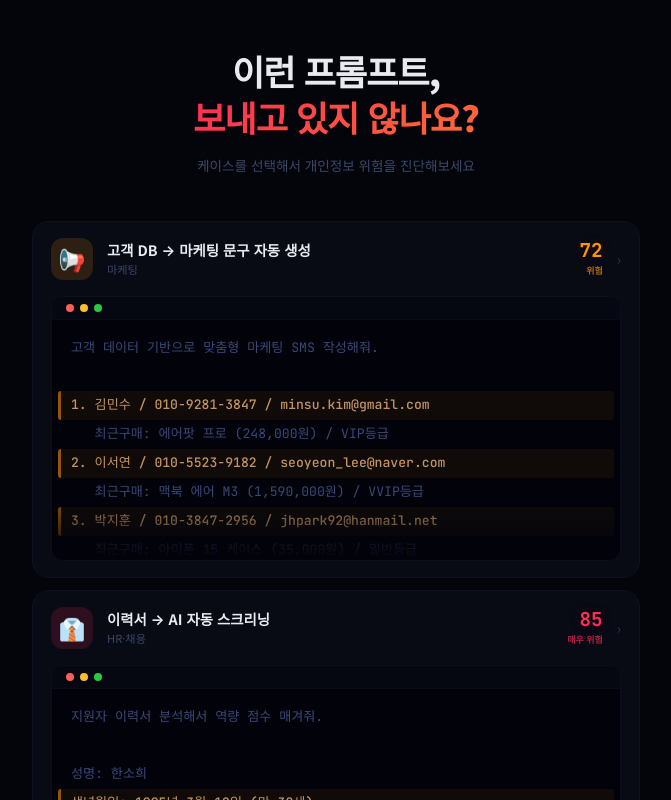
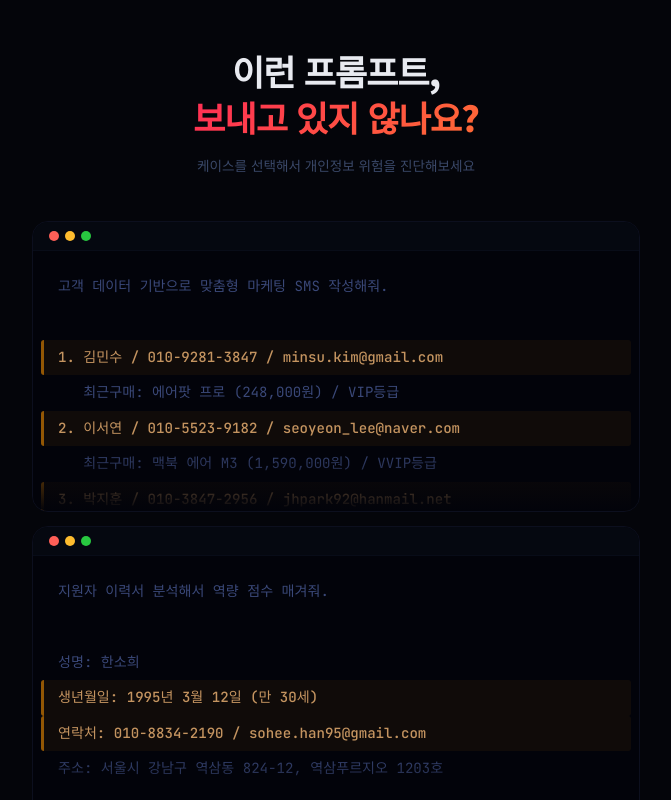
Before and after one commit to M1zz/ai-privacy-risk-scanner, a React (Vite) app: page / in a window 1280 px wide. Shown: the top 800 px of the page, without its empty margins (304-975 px from the left). Built offline with nearby package versions, Linux system fonts and the light colour scheme.

Commit message:
feat: 메인 페이지를 프롬프트 카드 목록으로 단순화

```diff
--- a/src/App.jsx
+++ b/src/App.jsx
@@ -37,84 +37,18 @@ function ListPage({ onPick }) {
           </p>
         </div>
 
-        <div style={{ display: "flex", flexDirection: "column", gap: 12 }}>
-          {CASES.map((c, i) => {
-            const riskLevel = getRiskLevel(c.result.overall_score);
-            const colors = RISK_COLORS[riskLevel];
-            return (
-              <div
-                key={i}
-                onClick={() => onPick(i)}
-                style={{
-                  cursor: "pointer",
-                  background: "#080a14",
-                  border: "1px solid #0c1020",
-                  borderRadius: 16,
-                  overflow: "hidden",
-                  transition: "all .2s",
-                }}
-                onMouseEnter={(e) => {
-                  e.currentTarget.style.background = "#0a0d1c";
-                  e.currentTarget.style.borderColor = colors.border + "44";
-                  e.currentTarget.style.transform = "translateY(-2px)";
-                }}
-                onMouseLeave={(e) => {
-                  e.currentTarget.style.background = "#080a14";
-                  e.currentTarget.style.borderColor = "#0c1020";
-                  e.currentTarget.style.transform = "none";
-                }}
-              >
-                {/* Card Header */}
-                <div style={{
-                  display: "flex", alignItems: "center", gap: 14,
-                  padding: "16px 18px",
-                }}>
-                  <div style={{
-                    width: 42, height: 42, borderRadius: 12, flexShrink: 0,
-                    background: colors.glow,
-                    display: "flex", alignItems: "center", justifyContent: "center",
-                    fontSize: "1.35rem",
-                  }}>
-                    {c.emoji}
-                  </div>
-
-                  <div style={{ flex: 1, minWidth: 0 }}>
-                    <div style={{ fontWeight: 700, fontSize: ".9rem", lineHeight: 1.35 }}>
-                      {c.label}
-                    </div>
-                    <div style={{ fontSize: ".7rem", color: "#3a4868", marginTop: 2 }}>
-                      {c.category}
-                    </div>
-                  </div>
-
-                  <div style={{ flexShrink: 0, textAlign: "right" }}>
-                    <div style={{
-                      fontFamily: "'JetBrains Mono', monospace",
-                      fontSize: "1.2rem", fontWeight: 800,
-                      color: colors.text,
-                      textShadow: `0 0 16px ${colors.glow}`,
-                      lineHeight: 1,
-                    }}>
-                      {c.result.overall_score}
-                    </div>
-                    <div style={{
-                      fontSize: ".56rem", fontWeight: 700, marginTop: 4,
-                      color: colors.text, opacity: 0.7,
-                    }}>
-                      {getRiskLabel(c.result.overall_score)}
-                    </div>
-                  </div>
-
-                  <div style={{ color: "#2a3558", fontSize: ".9rem", flexShrink: 0 }}>›</div>
-                </div>
-
-                {/* Prompt Preview */}
-                <div style={{ padding: "0 18px 16px", pointerEvents: "none" }}>
-                  <Prompt text={c.preview} fade={true} big={false} />
-                </div>
-              </div>
-            );
-          })}
+        <div style={{ display: "flex", flexDirection: "column", gap: 14 }}>
+          {CASES.map((c, i) => (
+            <div
+              key={i}
+              onClick={() => onPick(i)}
+              style={{ cursor: "pointer", transition: "all .2s" }}
+              onMouseEnter={(e) => { e.currentTarget.style.transform = "translateY(-2px)"; }}
+              onMouseLeave={(e) => { e.currentTarget.style.transform = "none"; }}
+            >
+              <Prompt text={c.preview} fade={true} big={true} />
+            </div>
+          ))}
         </div>
 
         <div style={{
```
